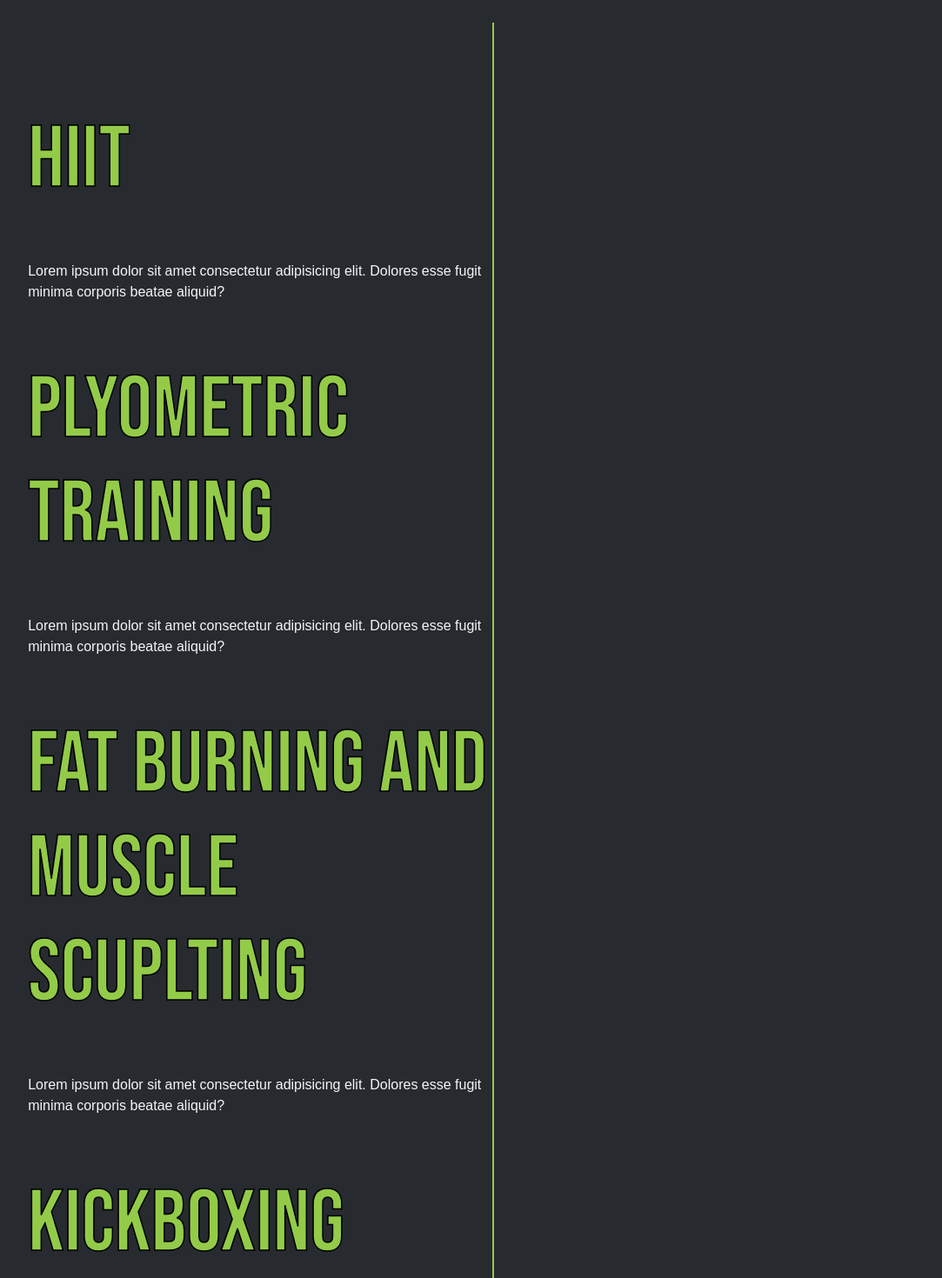
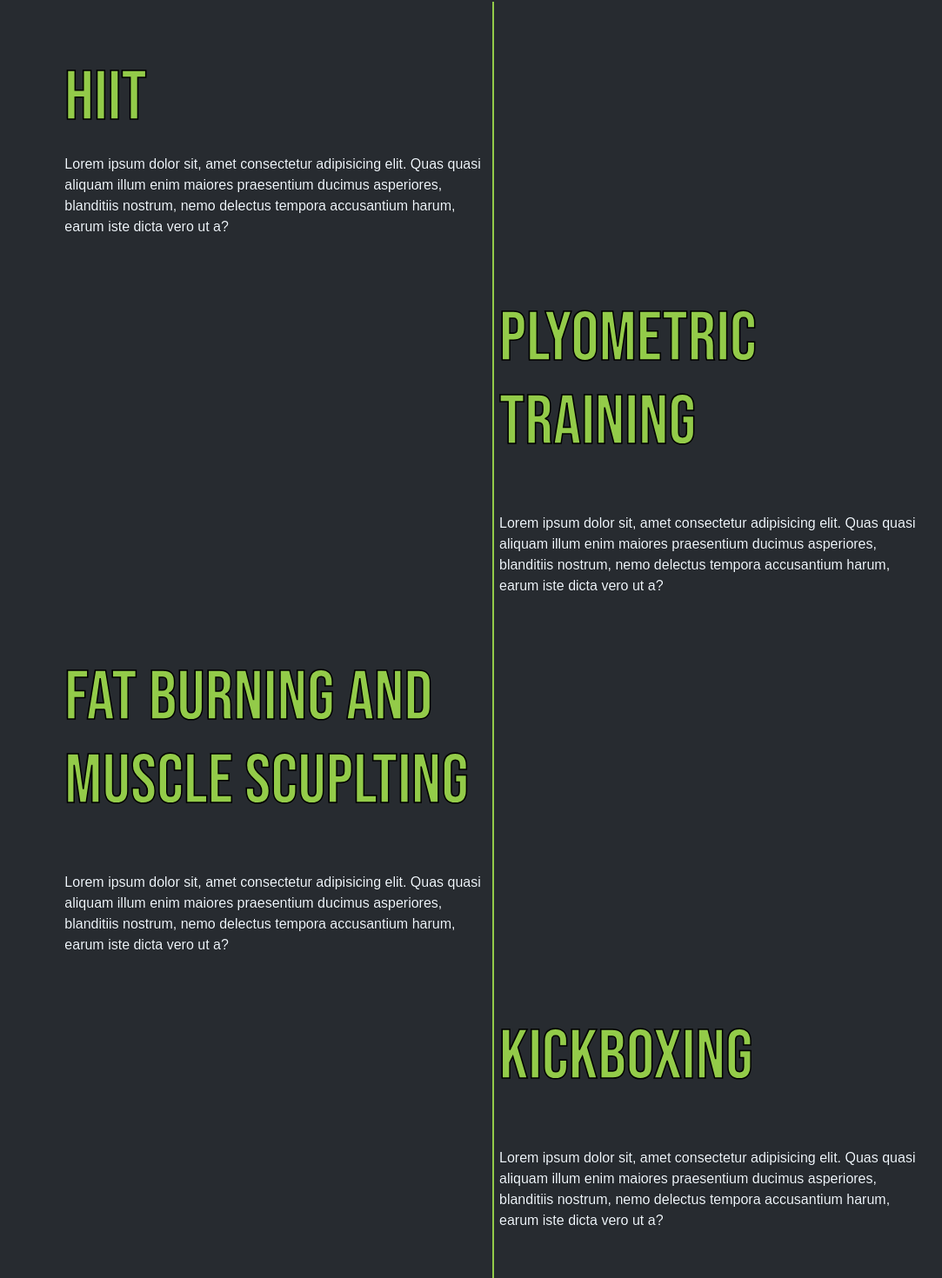
Before and after one commit to OhziiiLov3/joinMyObession, a React (Create React App) app in the folder frontend/: page /classes in a window 1280 px wide. Shown: the part 1179-2649 px from the top of the page at 87% size, without its empty margins (73-1156 px from the left). Built offline with nearby package versions, Linux system fonts and the light colour scheme; a web font is replaced by a local one.

Commit message:
working on classes component

```diff
--- a/frontend/src/index.css
+++ b/frontend/src/index.css
@@ -332,6 +332,7 @@ padding-right: 5%;
 
 .myClasses h2 {
   text-transform: uppercase;
+  text-align: center;
   text-shadow:
     0.02em 0 rgba(22, 21, 21, 0.825),
     0 0.02em rgba(22, 21, 21, 0.825),
@@ -357,3 +358,73 @@ padding-right: 5%;
   justify-content: space-between;
   clear: both;
 }
+
+.timeline-block-right {
+  float: right;
+}
+
+.timeline-block-left {
+  float: left;
+  direction: rtl;
+}
+
+
+ /* .marker {
+  width: 15px;
+  height: 15px;
+  border-radius: 50%;
+  border: .3125rem solid black;
+  background: rgb(147, 203, 73);
+  margin-top: .625rem;
+  z-index: -3;
+}  */
+
+.timeline-content {
+  width: 95%;
+  padding: 0 0.9375rem;
+  color: black;
+  direction: ltr;
+}
+
+.timeline-content h3 {
+  margin-top: .3000rem;
+  color:rgb(147, 203, 73) ;
+  font-family: 900;
+  font-size: 5rem !important;
+}
+
+.timeline-content p {
+  font-weight: 400;
+  color :aliceblue;
+    text-shadow:
+        0.02em 0 rgba(22, 21, 21, 0.825),
+        0 0.02em rgba(22, 21, 21, 0.825),
+        -0.02em 0 rgba(22, 21, 21, 0.825),
+        0 -0.02em rgba(22, 21, 21, 0.825);
+}
+
+/* ****** MEDIA ******** */
+
+@media(maxwidth: 700px) {
+  .myClasses .container {
+    padding-left: 0;
+  }
+
+  .myClasses-wrapper::before {
+    left: .5rem;
+    margin-bottom: 1.875rem;
+  }
+
+  .timeline-block-right {
+    float: none;
+    width: 100%;
+  }
+
+  .timeline-block-left {
+    float: none;
+    width: 100%;
+    direction: ltr;
+
+  }
+
+}
--- a/frontend/src/screens/Classes.js
+++ b/frontend/src/screens/Classes.js
@@ -6,15 +6,32 @@ function Classes() {
       <div className="d-flex justify-content-center my-5">
         <h1>My Services</h1>
       </div>
-        <h2 className="mx-auto py-3">Interactive Online Fitness Programs</h2>
+      <h2 className="mx-auto py-1">Interactive Online Fitness Programs</h2>
       <div className="container myClasses-wrapper">
+        {/*  */}
+        <div className="timeline-block timeline-block-left">
+          <div className="marker">
+            <div className="timeline-content">
+              <h3 className="py-2">Hiit</h3>
+              <p>
+                Lorem ipsum dolor sit, amet consectetur adipisicing elit. Quas
+                quasi aliquam illum enim maiores praesentium ducimus asperiores,
+                blanditiis nostrum, nemo delectus tempora accusantium harum,
+                earum iste dicta vero ut a?
+              </p>
+            </div>
+          </div>
+        </div>
+        {/*  */}
         <div className="timeline-block timeline-block-right">
           <div className="marker">
             <div className="timeline-content">
-              <h3>Hiit</h3>
+              <h3>Plyometric Training</h3>
               <p>
-                Lorem ipsum dolor sit amet consectetur adipisicing elit. Dolores
-                esse fugit minima corporis beatae aliquid?
+                Lorem ipsum dolor sit, amet consectetur adipisicing elit. Quas
+                quasi aliquam illum enim maiores praesentium ducimus asperiores,
+                blanditiis nostrum, nemo delectus tempora accusantium harum,
+                earum iste dicta vero ut a?
               </p>
             </div>
           </div>
@@ -23,10 +40,12 @@ function Classes() {
         <div className="timeline-block timeline-block-left">
           <div className="marker">
             <div className="timeline-content">
-              <h3>Plyometric Training</h3>
+              <h3>Fat Burning and Muscle Scuplting</h3>
               <p>
-                Lorem ipsum dolor sit amet consectetur adipisicing elit. Dolores
-                esse fugit minima corporis beatae aliquid?
+                Lorem ipsum dolor sit, amet consectetur adipisicing elit. Quas
+                quasi aliquam illum enim maiores praesentium ducimus asperiores,
+                blanditiis nostrum, nemo delectus tempora accusantium harum,
+                earum iste dicta vero ut a?
               </p>
             </div>
           </div>
@@ -35,22 +54,12 @@ function Classes() {
         <div className="timeline-block timeline-block-right">
           <div className="marker">
             <div className="timeline-content">
-              <h3>Fat Burning and Muscle Scuplting</h3>
-              <p>
-                Lorem ipsum dolor sit amet consectetur adipisicing elit. Dolores
-                esse fugit minima corporis beatae aliquid?
-              </p>
-            </div>
-          </div>
-        </div>
-        {/*  */}
-        <div className="timeline-block timeline-block-left">
-          <div className="marker">
-            <div className="timeline-content">
               <h3>KickBoxing</h3>
               <p>
-                Lorem ipsum dolor sit amet consectetur adipisicing elit. Dolores
-                esse fugit minima corporis beatae aliquid?
+                Lorem ipsum dolor sit, amet consectetur adipisicing elit. Quas
+                quasi aliquam illum enim maiores praesentium ducimus asperiores,
+                blanditiis nostrum, nemo delectus tempora accusantium harum,
+                earum iste dicta vero ut a?
               </p>
             </div>
           </div>
```
